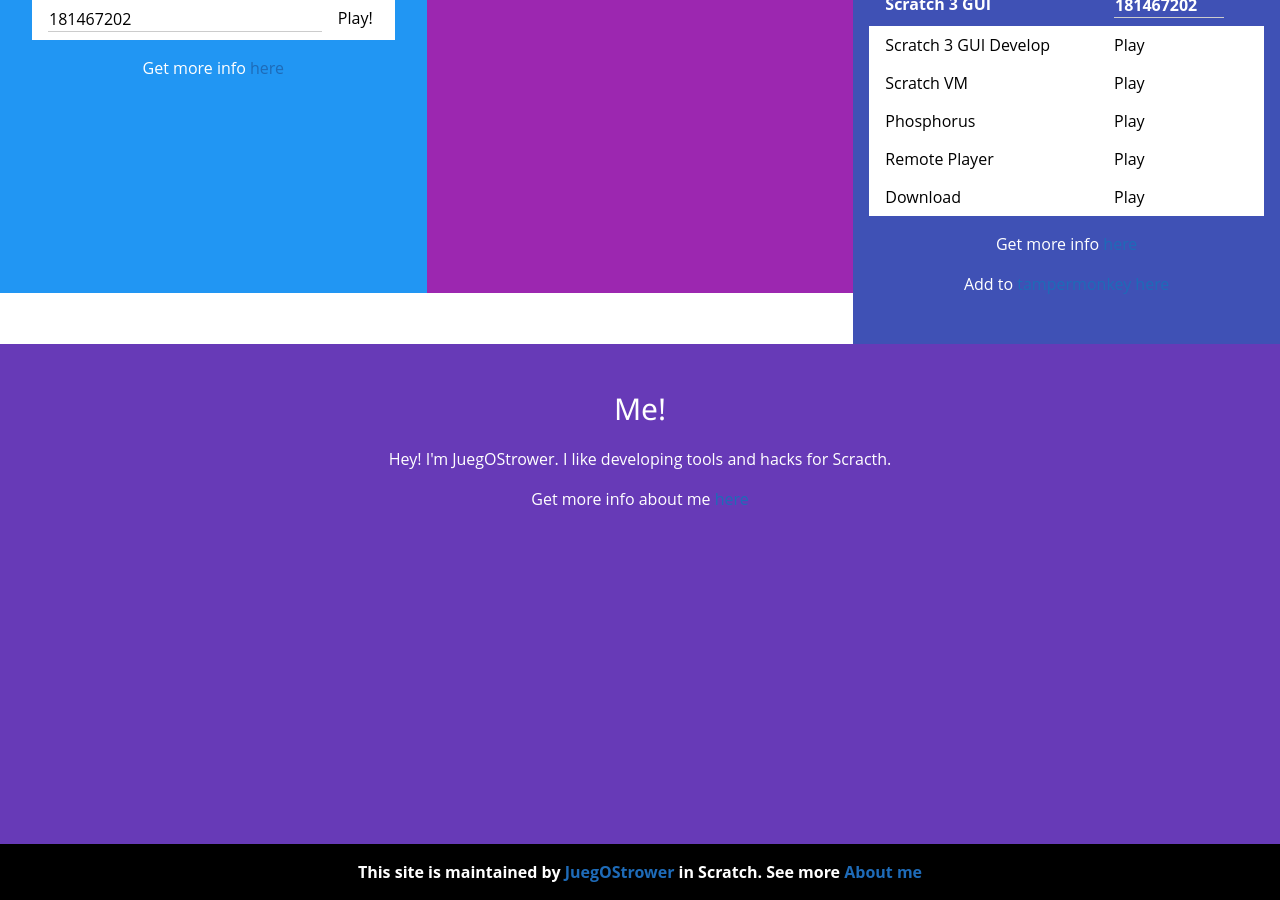
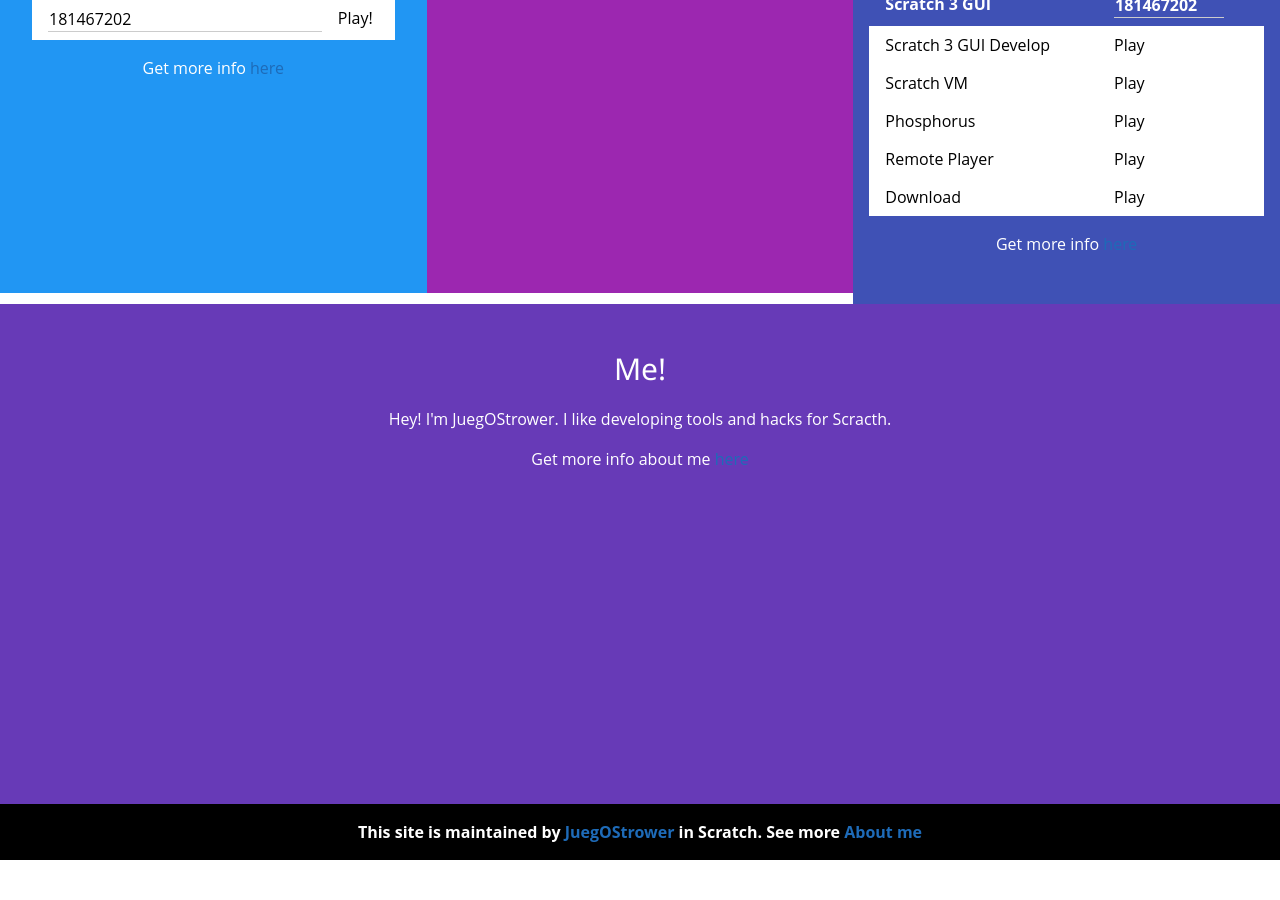
Before and after one commit to JuegOStrower/juegostrower.github.io, a Jekyll site: the page index.html, which Jekyll copies as it is, in a window 1280 px wide and 900 px high, scrolled down 2152 px. Built offline with Jekyll 4.4.1, drawn with Linux system fonts in a browser that asks for light colours; nearby versions of some CDN libraries; comment, search, counter and statistics services are not loaded; after the commit the page ends 3012 px from its top, so only the background shows below that.

Commit message:
Update index.html

```diff
--- a/index.html
+++ b/index.html
@@ -293,7 +293,6 @@
             </table>
           </div>
           <p>Get more info <a href="players">here</a></p>
-          <p>Add to <a href="here">tampermonkey</a> <a href="/players/add.user.js">here</a></p>
         </div>
       </div>
     </div>
```
